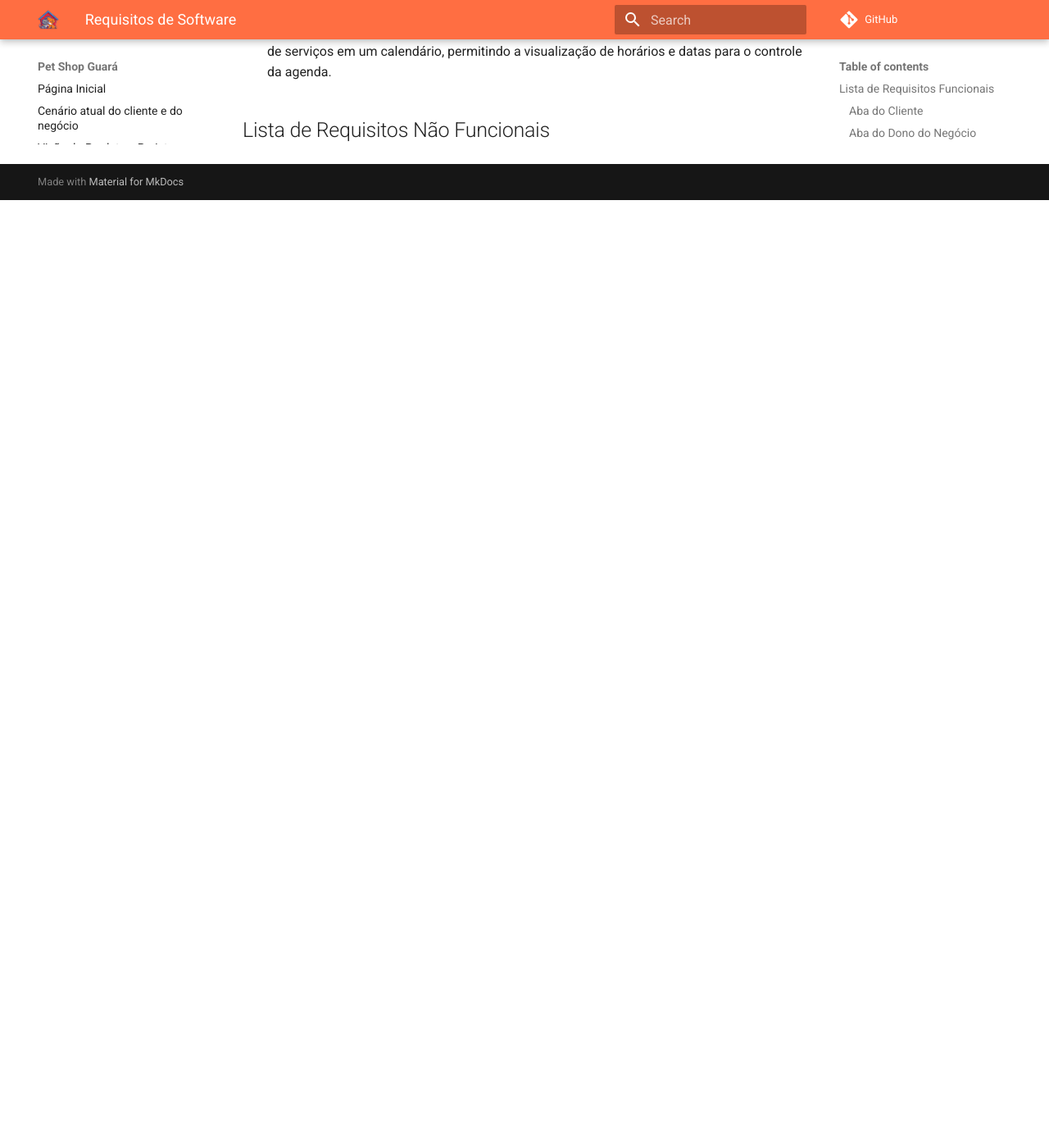
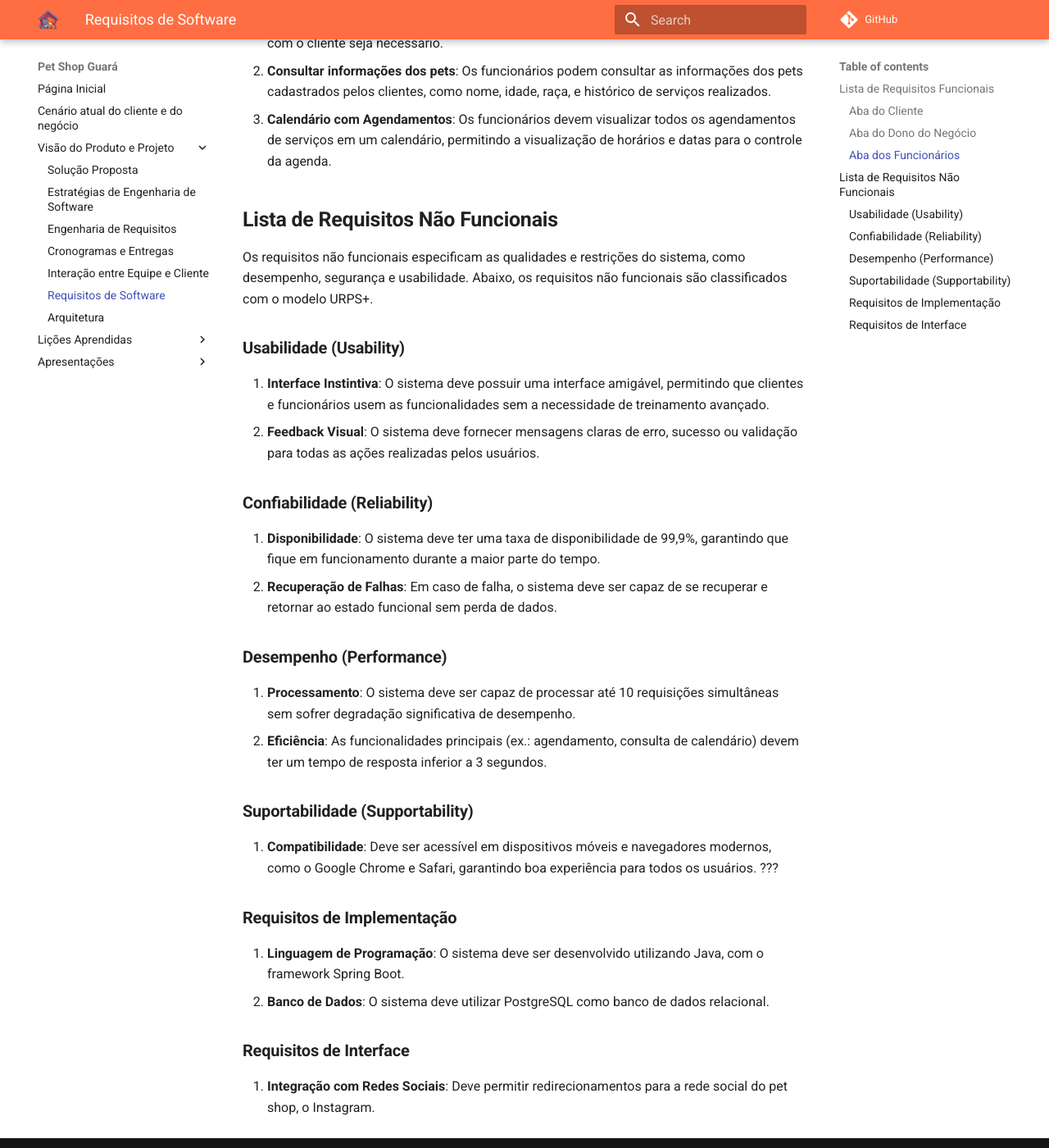
Before and after one commit to mdsreq-fga-unb/2024.2-T03-PetShopGuara, an MkDocs documentation site: the page built from docs/VisãoProduto/Requisitos.md, in a window 1280 px wide and 1400 px high, scrolled down 1594 px. Shown: the whole window at 82% size. Built offline with MkDocs 1.6.1 and Material for MkDocs 9.7.7, drawn with Linux system fonts in a browser that asks for light colours; comment, search, counter and statistics services are not loaded; before the commit the page ends 1838 px from its top, so only the background shows below that; some of the changed text lies outside the part shown.

Commit message:
docs: adicionando requisitos não funcionais

```diff
--- a/docs/VisãoProduto/Requisitos.md
+++ b/docs/VisãoProduto/Requisitos.md
@@ -1,6 +1,8 @@
 # Requisitos de Software
 
-## Lista de Requisitos Funcionais
+## **Lista de Requisitos Funcionais**
+
+Os requisitos funcionais detalham as funcionalidades específicas que o sistema deve oferecer para atender às demandas do Pet Shop Guará. Abaixo, está apresentado o conjunto inicial desses requisitos.
 
 ### Aba do Cliente
 1. **Cadastro**: O sistema deve permitir que o usuário faça cadastro, incluindo informações como nome e telefone.
@@ -14,18 +16,42 @@
 9. **Feedback sobre o serviço**: O cliente deve poder fornecer um feedback sobre os serviços prestados, com uma avaliação de 1 a 5 estrelas e comentários adicionais.
 
 ### Aba do Dono do Negócio
-1. **Consultar dados dos clientes**: O dono do pet shop deve poder consultar os dados cadastrais dos clientes, incluindo informações de contato e histórico de agendamentos.
-2. **Consultar informações dos pets**: O dono pode consultar as informações dos pets cadastrados pelos clientes, como nome, idade, raça, e histórico de serviços realizados.
-3. **Alterar os preços dos serviços**: O dono pode modificar os preços dos serviços, com base em diferentes critérios como custo ou promoções.
-4. **Calendário com Agendamentos**: O dono deve visualizar todos os agendamentos de serviços em um calendário, permitindo a visualização de horários e datas para o controle da agenda.
-5. **Alteração do Calendário**: O dono pode alterar a programação de agendamentos, movendo ou reagendando horários conforme necessário e especificar datas sem atendimento ou com atendimento em horários não usuais, no caso de feriados, por exemplo.
-6. **Cancelar Agendamentos**: O dono pode cancelar agendamentos de clientes, caso haja necessidade, com o envio de notificações adequadas.
-7. **Controle Financeiro**: O dono pode acessar relatórios financeiros detalhados, incluindo valores e quantidade de serviços prestados.
-8. **Consultar os Feedbacks Forncecidos**: O dono pode acessar e analisar os feedbacks dos clientes sobre os serviços prestados, ajudando a identificar áreas de melhoria.
+10. **Consultar dados dos clientes**: O dono do pet shop deve poder consultar os dados cadastrais dos clientes, incluindo informações de contato e histórico de agendamentos.
+11. **Consultar informações dos pets**: O dono pode consultar as informações dos pets cadastrados pelos clientes, como nome, idade, raça, e histórico de serviços realizados.
+12. **Alterar os preços dos serviços**: O dono pode modificar os preços dos serviços, com base em diferentes critérios como custo ou promoções.
+13. **Calendário com Agendamentos**: O dono deve visualizar todos os agendamentos de serviços em um calendário, permitindo a visualização de horários e datas para o controle da agenda.
+14. **Alteração do Calendário**: O dono pode alterar a programação de agendamentos, movendo ou reagendando horários conforme necessário e especificar datas sem atendimento ou com atendimento em horários não usuais, no caso de feriados, por exemplo.
+15. **Cancelar Agendamentos**: O dono pode cancelar agendamentos de clientes, caso haja necessidade, com o envio de notificações adequadas.
+16. **Controle Financeiro**: O dono pode acessar relatórios financeiros detalhados, incluindo valores e quantidade de serviços prestados.
+17. **Consultar os Feedbacks Forncecidos**: O dono pode acessar e analisar os feedbacks dos clientes sobre os serviços prestados, ajudando a identificar áreas de melhoria.
 
-### Aba dos Funcioários
-1. **Consultar dados dos clientes**: Os funcionários do pet shop devem poder consultar os dados cadastrais dos clientes, incluindo informações de contato, para casos onde o contato direto com o cliente seja necessário.
-2. **Consultar informações dos pets**: Os funcionários podem consultar as informações dos pets cadastrados pelos clientes, como nome, idade, raça, e histórico de serviços realizados.
-3. **Calendário com Agendamentos**: Os funcionários devem visualizar todos os agendamentos de serviços em um calendário, permitindo a visualização de horários e datas para o controle da agenda.
+### Aba dos Funcionários
+18. **Consultar dados dos clientes**: Os funcionários do pet shop devem poder consultar os dados cadastrais dos clientes, incluindo informações de contato, para casos onde o contato direto com o cliente seja necessário.
+19. **Consultar informações dos pets**: Os funcionários podem consultar as informações dos pets cadastrados pelos clientes, como nome, idade, raça, e histórico de serviços realizados.
+20. **Calendário com Agendamentos**: Os funcionários devem visualizar todos os agendamentos de serviços em um calendário, permitindo a visualização de horários e datas para o controle da agenda.
 
-## Lista de Requisitos Não Funcionais
+## **Lista de Requisitos Não Funcionais**
+
+Os requisitos não funcionais especificam as qualidades e restrições do sistema, como desempenho, segurança e usabilidade. Abaixo, os requisitos não funcionais são classificados com o modelo URPS+.
+
+### **Usabilidade (Usability)**
+1. **Interface Instintiva**: O sistema deve possuir uma interface amigável, permitindo que clientes e funcionários usem as funcionalidades sem a necessidade de treinamento avançado.
+2. **Feedback Visual**: O sistema deve fornecer mensagens claras de erro, sucesso ou validação para todas as ações realizadas pelos usuários.
+
+### **Confiabilidade (Reliability)**
+3. **Disponibilidade**: O sistema deve ter uma taxa de disponibilidade de 99,9%, garantindo que fique em funcionamento durante a maior parte do tempo.
+4. **Recuperação de Falhas**: Em caso de falha, o sistema deve ser capaz de se recuperar e retornar ao estado funcional sem perda de dados.
+
+### **Desempenho (Performance)**
+5. **Processamento**: O sistema deve ser capaz de processar até 10 requisições simultâneas sem sofrer degradação significativa de desempenho.
+6. **Eficiência**: As funcionalidades principais (ex.: agendamento, consulta de calendário) devem ter um tempo de resposta inferior a 3 segundos.
+
+### **Suportabilidade (Supportability)**
+7. **Compatibilidade**: Deve ser acessível em dispositivos móveis e navegadores modernos, como o Google Chrome e Safari, garantindo boa experiência para todos os usuários. ???
+
+### **Requisitos de Implementação**
+8. **Linguagem de Programação**: O sistema deve ser desenvolvido utilizando Java, com o framework Spring Boot.
+9. **Banco de Dados**: O sistema deve utilizar PostgreSQL como banco de dados relacional.
+
+### **Requisitos de Interface**
+10. **Integração com Redes Sociais**: Deve permitir redirecionamentos para a rede social do pet shop, o Instagram.
```
